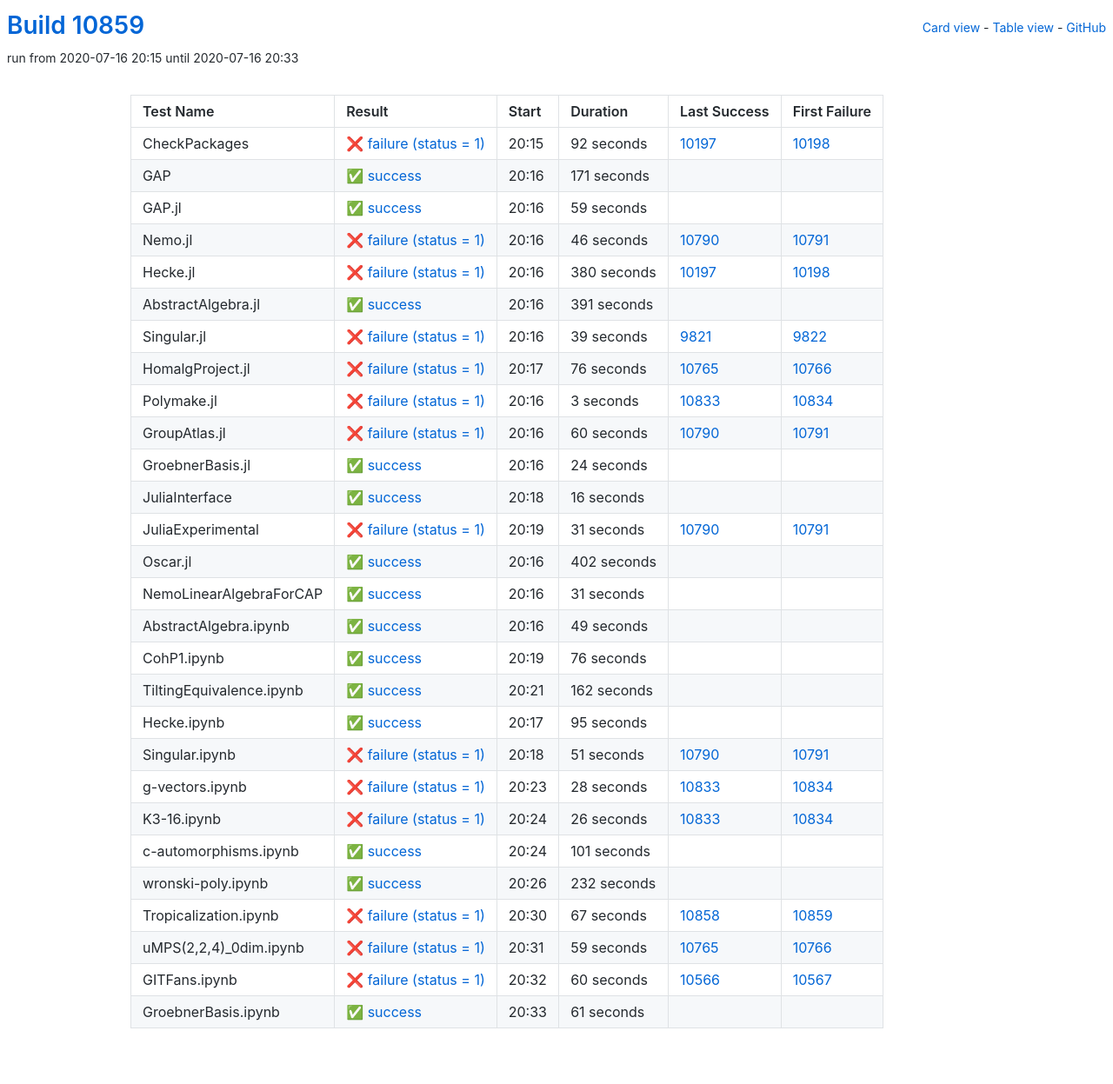
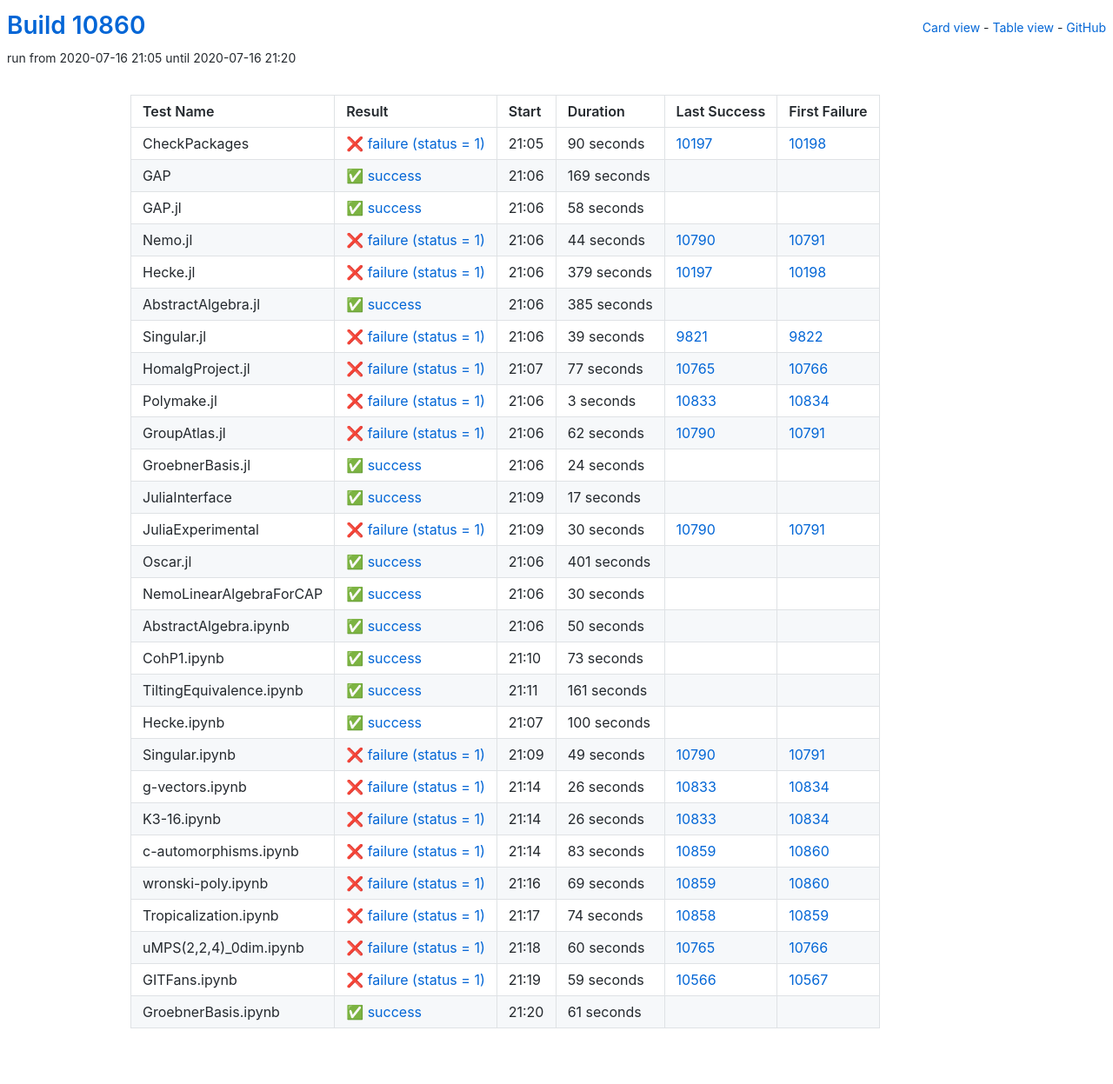
Before and after one commit to oscar-system/oscar-ci-status, a Jekyll site: the page built from table.html, in a window 1280 px wide. Shown: the whole page at 87% size. Built offline with Jekyll 4.4.1, drawn with Linux system fonts in a browser that asks for light colours.

Commit message:
Build #10860

```diff
--- a/_data/ci.yml
+++ b/_data/ci.yml
@@ -1,6 +1,6 @@
 ---
-build: 10859
-build_url: https://oscarci.mathematik.uni-kl.de/job/oscar/10859/
+build: 10860
+build_url: https://oscarci.mathematik.uni-kl.de/job/oscar/10860/
 job: oscar
 organization: oscar-system
 repo: oscar-ci-status
@@ -8,80 +8,80 @@
 tests:
 - name: CheckPackages
   id: checkpackages
-  log: https://oscarci.mathematik.uni-kl.de/job/oscar/10859/artifact/logs/build-10859/CheckPackages.log
-  start: 2020-07-16 20:15
+  log: https://oscarci.mathematik.uni-kl.de/job/oscar/10860/artifact/logs/build-10860/CheckPackages.log
+  start: 2020-07-16 21:05
   success: false
   exitcode: 1
   status: failure
-  duration: 92
+  duration: 90
   last_success: 10197
   last_success_url: https://oscarci.mathematik.uni-kl.de/job/oscar/10197/
   first_failure: 10198
   first_failure_url: https://oscarci.mathematik.uni-kl.de/job/oscar/10198/
 - name: GAP
   id: gap
-  log: https://oscarci.mathematik.uni-kl.de/job/oscar/10859/artifact/logs/build-10859/GAP.log
-  start: 2020-07-16 20:16
+  log: https://oscarci.mathematik.uni-kl.de/job/oscar/10860/artifact/logs/build-10860/GAP.log
+  start: 2020-07-16 21:06
   success: true
   exitcode: 0
   status: success
-  duration: 171
+  duration: 169
   last_success: false
   last_success_url:
   first_failure: false
   first_failure_url:
 - name: GAP.jl
   id: gap-jl
-  log: https://oscarci.mathematik.uni-kl.de/job/oscar/10859/artifact/logs/build-10859/GAP.jl.log
-  start: 2020-07-16 20:16
+  log: https://oscarci.mathematik.uni-kl.de/job/oscar/10860/artifact/logs/build-10860/GAP.jl.log
+  start: 2020-07-16 21:06
   success: true
   exitcode: 0
   status: success
-  duration: 59
+  duration: 58
   last_success: false
   last_success_url:
   first_failure: false
   first_failure_url:
 - name: Nemo.jl
   id: nemo-jl
-  log: https://oscarci.mathematik.uni-kl.de/job/oscar/10859/artifact/logs/build-10859/Nemo.jl.log
-  start: 2020-07-16 20:16
+  log: https://oscarci.mathematik.uni-kl.de/job/oscar/10860/artifact/logs/build-10860/Nemo.jl.log
+  start: 2020-07-16 21:06
   success: false
   exitcode: 1
   status: failure
-  duration: 46
+  duration: 44
   last_success: 10790
   last_success_url: https://oscarci.mathematik.uni-kl.de/job/oscar/10790/
   first_failure: 10791
   first_failure_url: https://oscarci.mathematik.uni-kl.de/job/oscar/10791/
 - name: Hecke.jl
   id: hecke-jl
-  log: https://oscarci.mathematik.uni-kl.de/job/oscar/10859/artifact/logs/build-10859/Hecke.jl.log
-  start: 2020-07-16 20:16
+  log: https://oscarci.mathematik.uni-kl.de/job/oscar/10860/artifact/logs/build-10860/Hecke.jl.log
+  start: 2020-07-16 21:06
   success: false
   exitcode: 1
   status: failure
-  duration: 380
+  duration: 379
   last_success: 10197
   last_success_url: https://oscarci.mathematik.uni-kl.de/job/oscar/10197/
   first_failure: 10198
   first_failure_url: https://oscarci.mathematik.uni-kl.de/job/oscar/10198/
 - name: AbstractAlgebra.jl
   id: abstractalgebra-jl
-  log: https://oscarci.mathematik.uni-kl.de/job/oscar/10859/artifact/logs/build-10859/AbstractAlgebra.jl.log
-  start: 2020-07-16 20:16
+  log: https://oscarci.mathematik.uni-kl.de/job/oscar/10860/artifact/logs/build-10860/AbstractAlgebra.jl.log
+  start: 2020-07-16 21:06
   success: true
   exitcode: 0
   status: success
-  duration: 391
+  duration: 385
   last_success: false
   last_success_url:
   first_failure: false
   first_failure_url:
 - name: Singular.jl
   id: singular-jl
-  log: https://oscarci.mathematik.uni-kl.de/job/oscar/10859/artifact/logs/build-10859/Singular.jl.log
-  start: 2020-07-16 20:16
+  log: https://oscarci.mathematik.uni-kl.de/job/oscar/10860/artifact/logs/build-10860/Singular.jl.log
+  start: 2020-07-16 21:06
   success: false
   exitcode: 1
   status: failure
@@ -92,20 +92,20 @@
   first_failure_url: https://oscarci.mathematik.uni-kl.de/job/oscar/9822/
 - name: HomalgProject.jl
   id: homalgproject-jl
-  log: https://oscarci.mathematik.uni-kl.de/job/oscar/10859/artifact/logs/build-10859/HomalgProject.jl.log
-  start: 2020-07-16 20:17
+  log: https://oscarci.mathematik.uni-kl.de/job/oscar/10860/artifact/logs/build-10860/HomalgProject.jl.log
+  start: 2020-07-16 21:07
   success: false
   exitcode: 1
   status: failure
-  duration: 76
+  duration: 77
   last_success: 10765
   last_success_url: https://oscarci.mathematik.uni-kl.de/job/oscar/10765/
   first_failure: 10766
   first_failure_url: https://oscarci.mathematik.uni-kl.de/job/oscar/10766/
 - name: Polymake.jl
   id: polymake-jl
-  log: https://oscarci.mathematik.uni-kl.de/job/oscar/10859/artifact/logs/build-10859/Polymake.jl.log
-  start: 2020-07-16 20:16
+  log: https://oscarci.mathematik.uni-kl.de/job/oscar/10860/artifact/logs/build-10860/Polymake.jl.log
+  start: 2020-07-16 21:06
   success: false
   exitcode: 1
   status: failure
@@ -116,20 +116,20 @@
   first_failure_url: https://oscarci.mathematik.uni-kl.de/job/oscar/10834/
 - name: GroupAtlas.jl
   id: groupatlas-jl
-  log: https://oscarci.mathematik.uni-kl.de/job/oscar/10859/artifact/logs/build-10859/GroupAtlas.jl.log
-  start: 2020-07-16 20:16
+  log: https://oscarci.mathematik.uni-kl.de/job/oscar/10860/artifact/logs/build-10860/GroupAtlas.jl.log
+  start: 2020-07-16 21:06
   success: false
   exitcode: 1
   status: failure
-  duration: 60
+  duration: 62
   last_success: 10790
   last_success_url: https://oscarci.mathematik.uni-kl.de/job/oscar/10790/
   first_failure: 10791
   first_failure_url: https://oscarci.mathematik.uni-kl.de/job/oscar/10791/
 - name: GroebnerBasis.jl
   id: groebnerbasis-jl
-  log: https://oscarci.mathematik.uni-kl.de/job/oscar/10859/artifact/logs/build-10859/GroebnerBasis.jl.log
-  start: 2020-07-16 20:16
+  log: https://oscarci.mathematik.uni-kl.de/job/oscar/10860/artifact/logs/build-10860/GroebnerBasis.jl.log
+  start: 2020-07-16 21:06
   success: true
   exitcode: 0
   status: success
@@ -140,128 +140,128 @@
   first_failure_url:
 - name: JuliaInterface
   id: juliainterface
-  log: https://oscarci.mathematik.uni-kl.de/job/oscar/10859/artifact/logs/build-10859/JuliaInterface.log
-  start: 2020-07-16 20:18
+  log: https://oscarci.mathematik.uni-kl.de/job/oscar/10860/artifact/logs/build-10860/JuliaInterface.log
+  start: 2020-07-16 21:09
   success: true
   exitcode: 0
   status: success
-  duration: 16
+  duration: 17
   last_success: false
   last_success_url:
   first_failure: false
   first_failure_url:
 - name: JuliaExperimental
   id: juliaexperimental
-  log: https://oscarci.mathematik.uni-kl.de/job/oscar/10859/artifact/logs/build-10859/JuliaExperimental.log
-  start: 2020-07-16 20:19
+  log: https://oscarci.mathematik.uni-kl.de/job/oscar/10860/artifact/logs/build-10860/JuliaExperimental.log
+  start: 2020-07-16 21:09
   success: false
   exitcode: 1
   status: failure
-  duration: 31
+  duration: 30
   last_success: 10790
   last_success_url: https://oscarci.mathematik.uni-kl.de/job/oscar/10790/
   first_failure: 10791
   first_failure_url: https://oscarci.mathematik.uni-kl.de/job/oscar/10791/
 - name: Oscar.jl
   id: oscar-jl
-  log: https://oscarci.mathematik.uni-kl.de/job/oscar/10859/artifact/logs/build-10859/Oscar.jl.log
-  start: 2020-07-16 20:16
+  log: https://oscarci.mathematik.uni-kl.de/job/oscar/10860/artifact/logs/build-10860/Oscar.jl.log
+  start: 2020-07-16 21:06
   success: true
   exitcode: 0
   status: success
-  duration: 402
+  duration: 401
   last_success: false
   last_success_url:
   first_failure: false
   first_failure_url:
 - name: NemoLinearAlgebraForCAP
   id: nemolinearalgebraforcap
-  log: https://oscarci.mathematik.uni-kl.de/job/oscar/10859/artifact/logs/build-10859/NemoLinearAlgebraForCAP.log
-  start: 2020-07-16 20:16
+  log: https://oscarci.mathematik.uni-kl.de/job/oscar/10860/artifact/logs/build-10860/NemoLinearAlgebraForCAP.log
+  start: 2020-07-16 21:06
   success: true
   exitcode: 0
   status: success
-  duration: 31
+  duration: 30
   last_success: false
   last_success_url:
   first_failure: false
   first_failure_url:
 - name: AbstractAlgebra.ipynb
   id: abstractalgebra-ipynb
-  log: https://oscarci.mathematik.uni-kl.de/job/oscar/10859/artifact/logs/build-10859/AbstractAlgebra.ipynb.log
-  start: 2020-07-16 20:16
+  log: https://oscarci.mathematik.uni-kl.de/job/oscar/10860/artifact/logs/build-10860/AbstractAlgebra.ipynb.log
+  start: 2020-07-16 21:06
   success: true
   exitcode: 0
   status: success
-  duration: 49
+  duration: 50
   last_success: false
   last_success_url:
   first_failure: false
   first_failure_url:
 - name: CohP1.ipynb
   id: cohp1-ipynb
-  log: https://oscarci.mathematik.uni-kl.de/job/oscar/10859/artifact/logs/build-10859/CohP1.ipynb.log
-  start: 2020-07-16 20:19
+  log: https://oscarci.mathematik.uni-kl.de/job/oscar/10860/artifact/logs/build-10860/CohP1.ipynb.log
+  start: 2020-07-16 21:10
   success: true
   exitcode: 0
   status: success
-  duration: 76
+  duration: 73
   last_success: false
   last_success_url:
   first_failure: false
   first_failure_url:
 - name: TiltingEquivalence.ipynb
   id: tiltingequivalence-ipynb
-  log: https://oscarci.mathematik.uni-kl.de/job/oscar/10859/artifact/logs/build-10859/TiltingEquivalence.ipynb.log
-  start: 2020-07-16 20:21
+  log: https://oscarci.mathematik.uni-kl.de/job/oscar/10860/artifact/logs/build-10860/TiltingEquivalence.ipynb.log
+  start: 2020-07-16 21:11
   success: true
   exitcode: 0
   status: success
-  duration: 162
+  duration: 161
   last_success: false
   last_success_url:
   first_failure: false
   first_failure_url:
 - name: Hecke.ipynb
   id: hecke-ipynb
-  log: https://oscarci.mathematik.uni-kl.de/job/oscar/10859/artifact/logs/build-10859/Hecke.ipynb.log
-  start: 2020-07-16 20:17
+  log: https://oscarci.mathematik.uni-kl.de/job/oscar/10860/artifact/logs/build-10860/Hecke.ipynb.log
+  start: 2020-07-16 21:07
   success: true
   exitcode: 0
   status: success
-  duration: 95
+  duration: 100
   last_success: false
   last_success_url:
   first_failure: false
   first_failure_url:
 - name: Singular.ipynb
   id: singular-ipynb
-  log: https://oscarci.mathematik.uni-kl.de/job/oscar/10859/artifact/logs/build-10859/Singular.ipynb.log
-  start: 2020-07-16 20:18
+  log: https://oscarci.mathematik.uni-kl.de/job/oscar/10860/artifact/logs/build-10860/Singular.ipynb.log
+  start: 2020-07-16 21:09
   success: false
   exitcode: 1
   status: failure
-  duration: 51
+  duration: 49
   last_success: 10790
   last_success_url: https://oscarci.mathematik.uni-kl.de/job/oscar/10790/
   first_failure: 10791
   first_failure_url: https://oscarci.mathematik.uni-kl.de/job/oscar/10791/
 - name: g-vectors.ipynb
   id: g-vectors-ipynb
-  log: https://oscarci.mathematik.uni-kl.de/job/oscar/10859/artifact/logs/build-10859/g-vectors.ipynb.log
-  start: 2020-07-16 20:23
+  log: https://oscarci.mathematik.uni-kl.de/job/oscar/10860/artifact/logs/build-10860/g-vectors.ipynb.log
+  start: 2020-07-16 21:14
   success: false
   exitcode: 1
   status: failure
-  duration: 28
+  duration: 26
   last_success: 10833
   last_success_url: https://oscarci.mathematik.uni-kl.de/job/oscar/10833/
   first_failure: 10834
   first_failure_url: https://oscarci.mathematik.uni-kl.de/job/oscar/10834/
 - name: K3-16.ipynb
   id: k3-16-ipynb
-  log: https://oscarci.mathematik.uni-kl.de/job/oscar/10859/artifact/logs/build-10859/K3-16.ipynb.log
-  start: 2020-07-16 20:24
+  log: https://oscarci.mathematik.uni-kl.de/job/oscar/10860/artifact/logs/build-10860/K3-16.ipynb.log
+  start: 2020-07-16 21:14
   success: false
   exitcode: 1
   status: failure
@@ -272,68 +272,68 @@
   first_failure_url: https://oscarci.mathematik.uni-kl.de/job/oscar/10834/
 - name: c-automorphisms.ipynb
   id: c-automorphisms-ipynb
-  log: https://oscarci.mathematik.uni-kl.de/job/oscar/10859/artifact/logs/build-10859/c-automorphisms.ipynb.log
-  start: 2020-07-16 20:24
-  success: true
-  exitcode: 0
-  status: success
-  duration: 101
-  last_success: false
-  last_success_url:
-  first_failure: false
-  first_failure_url:
-- name: wronski-poly.ipynb
-  id: wronski-poly-ipynb
-  log: https://oscarci.mathematik.uni-kl.de/job/oscar/10859/artifact/logs/build-10859/wronski-poly.ipynb.log
-  start: 2020-07-16 20:26
-  success: true
-  exitcode: 0
-  status: success
-  duration: 232
-  last_success: false
-  last_success_url:
-  first_failure: false
-  first_failure_url:
-- name: Tropicalization.ipynb
-  id: tropicalization-ipynb
-  log: https://oscarci.mathematik.uni-kl.de/job/oscar/10859/artifact/logs/build-10859/Tropicalization.ipynb.log
-  start: 2020-07-16 20:30
+  log: https://oscarci.mathematik.uni-kl.de/job/oscar/10860/artifact/logs/build-10860/c-automorphisms.ipynb.log
+  start: 2020-07-16 21:14
   success: false
   exitcode: 1
   status: failure
-  duration: 67
+  duration: 83
+  last_success: 10859
+  last_success_url: https://oscarci.mathematik.uni-kl.de/job/oscar/10859/
+  first_failure: 10860
+  first_failure_url: https://oscarci.mathematik.uni-kl.de/job/oscar/10860/
+- name: wronski-poly.ipynb
+  id: wronski-poly-ipynb
+  log: https://oscarci.mathematik.uni-kl.de/job/oscar/10860/artifact/logs/build-10860/wronski-poly.ipynb.log
+  start: 2020-07-16 21:16
+  success: false
+  exitcode: 1
+  status: failure
+  duration: 69
+  last_success: 10859
+  last_success_url: https://oscarci.mathematik.uni-kl.de/job/oscar/10859/
+  first_failure: 10860
+  first_failure_url: https://oscarci.mathematik.uni-kl.de/job/oscar/10860/
+- name: Tropicalization.ipynb
+  id: tropicalization-ipynb
+  log: https://oscarci.mathematik.uni-kl.de/job/oscar/10860/artifact/logs/build-10860/Tropicalization.ipynb.log
+  start: 2020-07-16 21:17
+  success: false
+  exitcode: 1
+  status: failure
+  duration: 74
   last_success: 10858
   last_success_url: https://oscarci.mathematik.uni-kl.de/job/oscar/10858/
   first_failure: 10859
   first_failure_url: https://oscarci.mathematik.uni-kl.de/job/oscar/10859/
 - name: uMPS(2,2,4)_0dim.ipynb
   id: umps-2-2-4-0dim-ipynb
-  log: https://oscarci.mathematik.uni-kl.de/job/oscar/10859/artifact/logs/build-10859/uMPS-2-2-4-_0dim.ipynb.log
-  start: 2020-07-16 20:31
+  log: https://oscarci.mathematik.uni-kl.de/job/oscar/10860/artifact/logs/build-10860/uMPS-2-2-4-_0dim.ipynb.log
+  start: 2020-07-16 21:18
   success: false
   exitcode: 1
   status: failure
-  duration: 59
+  duration: 60
   last_success: 10765
   last_success_url: https://oscarci.mathematik.uni-kl.de/job/oscar/10765/
   first_failure: 10766
   first_failure_url: https://oscarci.mathematik.uni-kl.de/job/oscar/10766/
 - name: GITFans.ipynb
   id: gitfans-ipynb
-  log: https://oscarci.mathematik.uni-kl.de/job/oscar/10859/artifact/logs/build-10859/GITFans.ipynb.log
-  start: 2020-07-16 20:32
+  log: https://oscarci.mathematik.uni-kl.de/job/oscar/10860/artifact/logs/build-10860/GITFans.ipynb.log
+  start: 2020-07-16 21:19
   success: false
   exitcode: 1
   status: failure
-  duration: 60
+  duration: 59
   last_success: 10566
   last_success_url: https://oscarci.mathematik.uni-kl.de/job/oscar/10566/
   first_failure: 10567
   first_failure_url: https://oscarci.mathematik.uni-kl.de/job/oscar/10567/
 - name: GroebnerBasis.ipynb
   id: groebnerbasis-ipynb
-  log: https://oscarci.mathematik.uni-kl.de/job/oscar/10859/artifact/logs/build-10859/GroebnerBasis.ipynb.log
-  start: 2020-07-16 20:33
+  log: https://oscarci.mathematik.uni-kl.de/job/oscar/10860/artifact/logs/build-10860/GroebnerBasis.ipynb.log
+  start: 2020-07-16 21:20
   success: true
   exitcode: 0
   status: success
```
Also changed, not shown: README.md.
